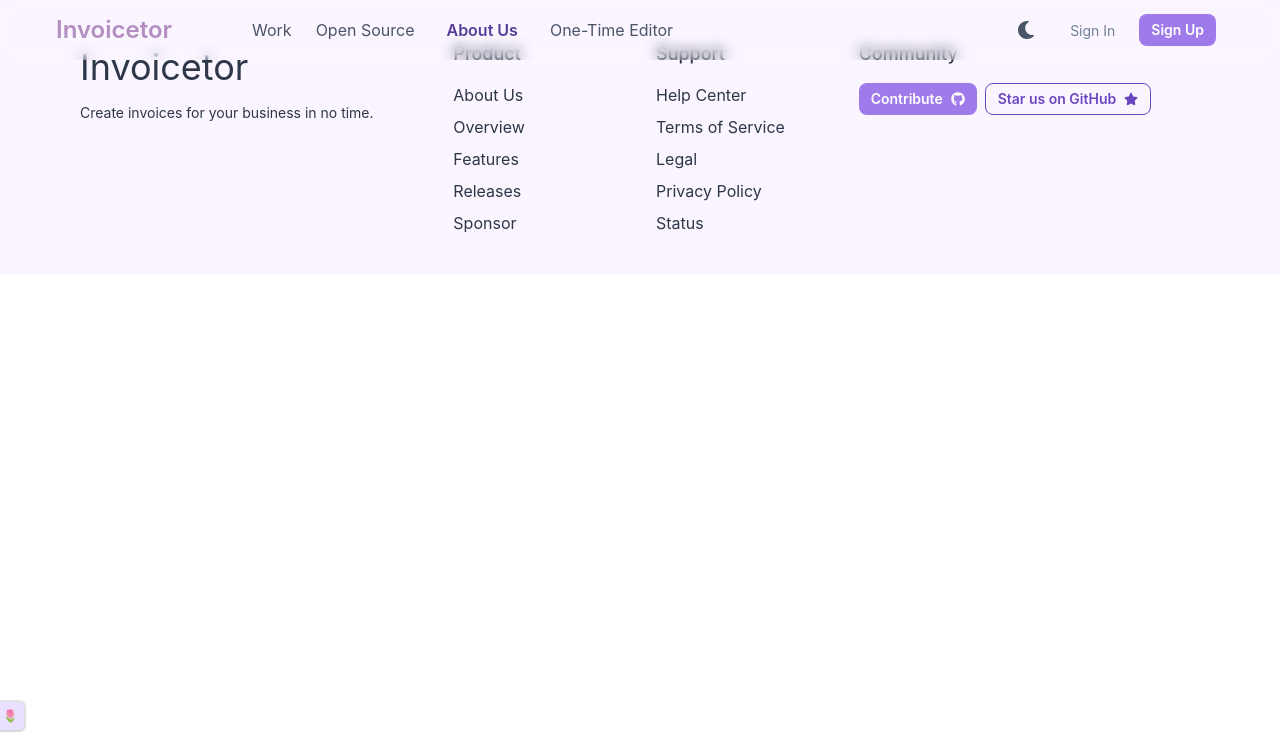
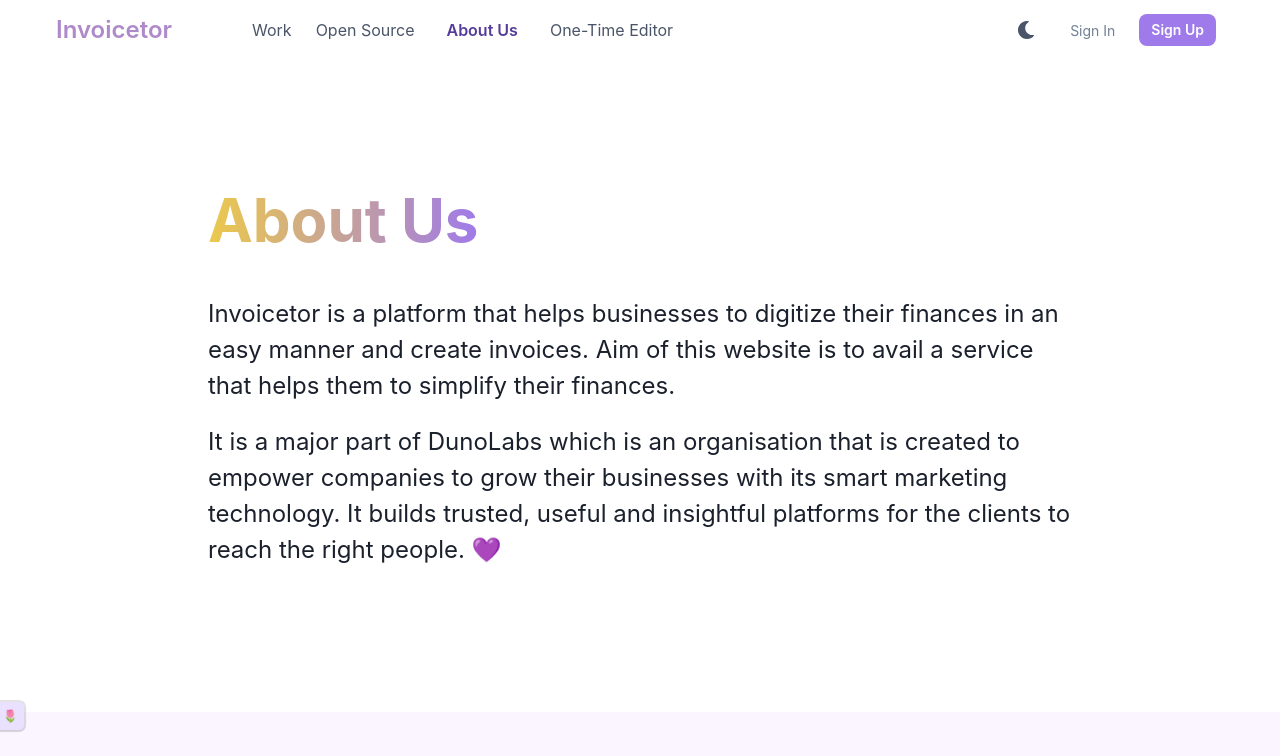
Before and after one commit to DunoLabs/invoicetor-landing, a React (Create React App) app: page /about in a window 1280 px wide. Shown: the top 756 px of the page. Built offline with nearby package versions, Linux system fonts and the light colour scheme.

Commit message:
About us page added

```diff
--- a/src/App.js
+++ b/src/App.js
@@ -8,6 +8,7 @@
 import Footer from './components/Organism/Footer/Footer';
 import { Route, Routes } from 'react-router-dom';
 import OneTimeEditor from './components/Pages/OneTimeEditor/OneTimeEditor';
+import About from './components/Pages/About';
 
 function App() {
   return (
@@ -18,6 +19,7 @@
         <Route path="/" element={<Home />} />
         <Route path="/opensource" element={<OpenSource />} />
         <Route path="/onetimeeditor" element={<OneTimeEditor />} />
+        <Route path="/about" element={<About />} />
       </Routes>
 
       <Footer />
--- a/src/components/Pages/About.jsx
+++ b/src/components/Pages/About.jsx
@@ -0,0 +1,47 @@
+import { Box, Heading, Container, Text, Stack, Button } from '@chakra-ui/react';
+import * as FaIcons from 'react-icons/fa';
+
+export default function OpenSource() {
+    return (
+        <>
+            <Container maxW={'4xl'} mt={5}>
+                <Stack
+                    as={Box}
+                    textAlign={'center'}
+                    spacing={{ base: 3, md: 5 }}
+                    py={{ base: 20, md: 36 }}
+                >
+                    <Heading
+                        align="start"
+                        fontWeight={700}
+                        fontSize="6xl"
+                        my={{
+                            base: 0,
+                            md: 5,
+                        }}
+                    >
+                        <Text
+                            as={'span'}
+                            bgGradient="linear(to-l,purple.400, yellow.400)"
+                            bgClip="text"
+                        >
+                            About Us
+                        </Text>
+                    </Heading>
+                    <Text fontSize={'1.5rem'} align="start">
+                    Invoicetor is a platform that helps businesses to digitize their finances in an easy manner and create invoices. Aim of this website is to avail a service that helps them to simplify their finances.</Text>{' '}
+                    <Text
+                        fontSize={'1.5rem'}
+                        align="start"
+                        mb={{
+                            base: 0,
+                            md: 15,
+                        }}
+                    >
+                        It is a major part of DunoLabs which is an organisation that is created to empower companies to grow their businesses with its smart marketing technology. It builds trusted, useful and insightful platforms for the clients to reach the right people. 💜
+                    </Text>
+                                   </Stack>
+            </Container>
+        </>
+    );
+}
```
